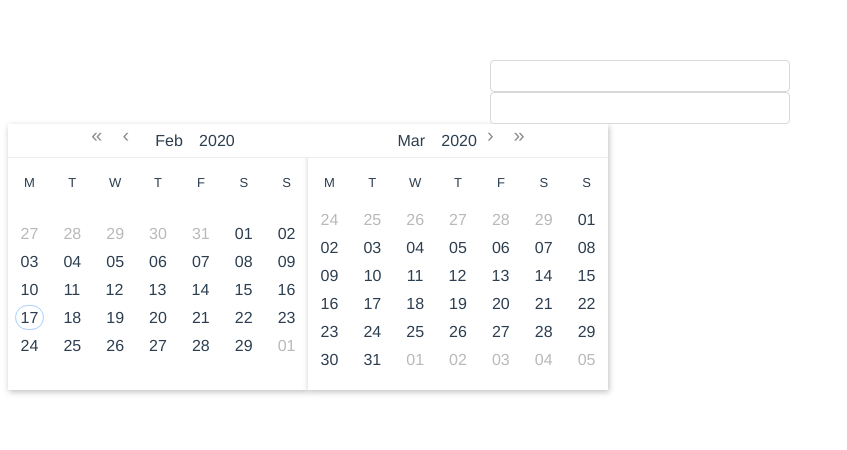
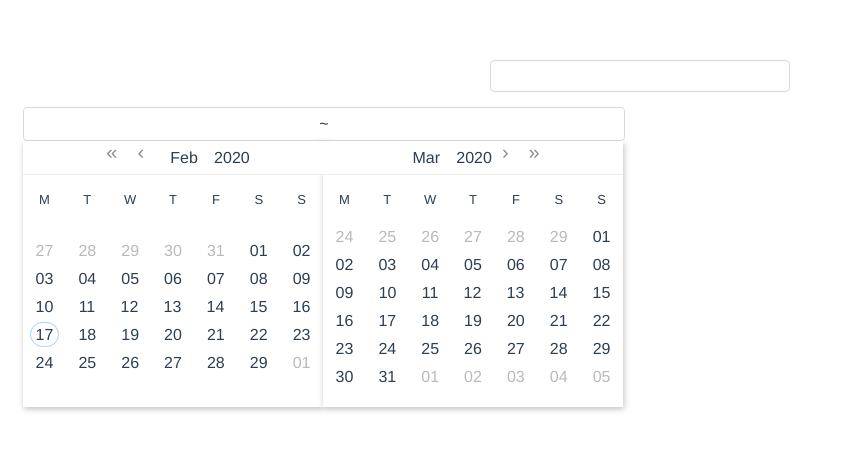
Before and after one commit to spacepatate/vue-space-datetime-picker, a Vue app: page / in a window 1280 px wide. Shown: the top 450 px of the page, without its empty margins (0-847 px from the left). Built offline with nearby package versions, Linux system fonts and the light colour scheme.

Commit message:
Update range dates pick

```diff
--- a/src/components/SpaceDaterangePicker.vue
+++ b/src/components/SpaceDaterangePicker.vue
@@ -3,15 +3,28 @@
     <div class="custom-display" ref="customDisplay">
       <slot></slot>
     </div>
+    <div class="default-inputs">
       <input type="text"
         v-if="!hasDefaultSlot"
-      v-model="label"
+        v-model="rangeStartDateLabel"
         :placeholder="placeholder"
         @click="openPopover"
         @blur="onBlur"
         :disabled="disabled"
         ref="spaceDatetimePickerInput"
-      class="sapce-datetime-picker-input space-input" />
+        class="sapce-datetime-picker-input start-date space-input" />
+      <span class="separator"> ~ </span>
+      <input type="text"
+        v-if="!hasDefaultSlot"
+        v-model="rangeEndDateLabel"
+        :placeholder="placeholder"
+        @click="openPopover"
+        @blur="onBlur"
+        :disabled="disabled"
+        ref="spaceDatetimePickerInput"
+        class="sapce-datetime-picker-input end-date space-input" />
+    </div>
+
     <!-- <div class="space-datetime-popover"
       ref="spaceDatetimePopover"
       :style="popoverStyle"
@@ -31,10 +44,9 @@
           :startingDay="startingDay"
           :mode="'date-range'"
           :rangeDatetimes="rangeDatetimes"
-          :isFirstDatePicker="true"
+          :leftRangeDatePicker="true"
           @modeChange="(mode) = startDatetimeMode = mode;"
-          @select="onSelectStartDatetime"
-          @change="onStartDatetimeChange"></SpaceDatePicker>
+          @select="onSelectStartDatetime"></SpaceDatePicker>
         <SpaceMonthPicker
           v-else-if="startDatetimeMode === modeEnum.MonthPick"
           v-model="rangeDatetimes.startDatetime"
@@ -60,10 +72,9 @@
           :mode="'date-range'"
           :startingDate="defaultRangeEndDate"
           :rangeDatetimes="rangeDatetimes"
-          :isFirstDatePicker="false"
+          :rightRangeDatePicker="true"
           @modeChange="(mode) = endDatetimeMode = mode;"
-          @select="onSelectEndDatetime"
-          @change="onEndDatetimeChange"></SpaceDatePicker>
+          @select="onSelectEndDatetime"></SpaceDatePicker>
         <SpaceMonthPicker
           v-else-if="endDatetimeMode === modeEnum.MonthPick"
           v-model="rangeDatetimes.endDatetime"
@@ -107,6 +118,8 @@ export default {
       endDatetimeMode: ModeEnum.DayPick,
       modeEnum: ModeEnum,
       label: null,
+      rangeStartDateLabel: null,
+      rangeEndDateLabel: null,
       displayPopover: false,
       popoverStyle: null,
       rangeDatetimes: {
@@ -233,15 +246,20 @@ export default {
   },
 
   watch: {
-    datetime() {
-      let tmp = this.format;
-      for (let i = 0; i < parseFuncs.length; i += 1) {
-        const parseFunc = parseFuncs[i];
-        if (this.format.includes(parseFunc.key)) {
-          tmp = parseFunc.handler(this.datetime, tmp);
+    rangeDatetimes: {
+      deep: true,
+      handler(value) {
+        if (value.startDatetime) {
+          this.rangeStartDateLabel = this.formatDatetime(value.startDatetime);
+        } else {
+          this.rangeStartDateLabel = null;
         }
+        if (value.endDatetime) {
+          this.rangeEndDateLabel = this.formatDatetime(value.endDatetime);
+        } else {
+          this.rangeEndDateLabel = null;
         }
-      this.label = tmp;
+      },
     },
   },
 
@@ -252,8 +270,19 @@ export default {
   },
 
   methods: {
+
+    formatDatetime(datetime) {
+      let tmp = this.format;
+      for (let i = 0; i < parseFuncs.length; i += 1) {
+        const parseFunc = parseFuncs[i];
+        if (this.format.includes(parseFunc.key)) {
+          tmp = parseFunc.handler(datetime, tmp);
+        }
+      }
+      return tmp;
+    },
+
     onStartDatetimeChange(datetime, mode) {
-      console.log('--- start datetime change ---', datetime);
       this.rangeDatetimes.startDatetime = datetime;
       this.startDatetimeMode = mode;
     },
@@ -263,39 +292,107 @@ export default {
       this.endDatetimeMode = mode;
     },
 
+    isSameDay(d1, d2) {
+      return (d1.getFullYear() === d2.getFullYear()
+          && d1.getMonth() === d2.getMonth()
+          && d1.getDate() === d2.getDate());
+    },
+
+    isSameRangeStartDate(datetime) {
+      return this.rangeDatetimes.startDatetime
+        && this.isSameDay(this.rangeDatetimes.startDatetime, datetime);
+    },
+
+    isSameRangeEndDate(datetime) {
+      return this.rangeDatetimes.endDatetime
+        && this.isSameDay(this.rangeDatetimes.endDatetime, datetime);
+    },
+
     onSelectStartDatetime(datetime) {
+      if (this.isSameRangeStartDate(datetime)) {
+        this.rangeDatetimes.startDatetime = null;
+        this.rangeDatetimes.endDatetime = null;
+        return;
+      }
+      // if the range start datetime is already set, and the end datetime is blank,
+      // assign the value to end datetime if the new selected one is newer,
+      if (this.rangeDatetimes.startDatetime
+        && datetime.getTime() > this.rangeDatetimes.startDatetime.getTime()) {
+        if (this.isSameRangeEndDate(datetime)) {
+          this.rangeDatetimes.endDatetime = null;
+          return;
+        }
+        this.rangeDatetimes.endDatetime = datetime;
+        return;
+      }
       this.rangeDatetimes.startDatetime = datetime;
-      // this.displayPopover = false;
-      // if (!this.disabled) {
-      // this.$emit('input', this.startDatetime);
-      // }
     },
 
     onSelectEndDatetime(datetime) {
+      if (this.isSameRangeEndDate(datetime)) {
+        this.rangeDatetimes.endDatetime = null;
+        return;
+      }
+      if (this.isSameRangeStartDate(datetime)) {
+        this.rangeDatetimes.startDatetime = null;
+        this.rangeDatetimes.endDatetime = null;
+        return;
+      }
+      if (!this.rangeDatetimes.startDatetime) {
+        this.rangeDatetimes.startDatetime = datetime;
+        return;
+      }
+      if (this.rangeDatetimes.startDatetime.getTime() > datetime.getTime()) {
+        this.rangeDatetimes.startDatetime = datetime;
+        return;
+      }
       this.rangeDatetimes.endDatetime = datetime;
-      // this.displayPopover = false;
-      // if (!this.disabled) {
-      // this.$emit('input', this.datetime);
-      // }
     },
 
     onBlur() {
-      let datetime = new Date();
-      if (!this.label) {
+      let startDatetime = new Date();
+      let endDatetime = new Date();
+      if (this.disabled) {
+        return;
+      }
+      if (!this.rangeStartDateLabel
+        && !this.rangeEndDateLabel) {
         this.$emit('input', null);
         return;
       }
       for (let i = 0; i < reverseFuncs.length; i += 1) {
         const parseFunc = reverseFuncs[i];
         if (this.format.includes(parseFunc.key)) {
-          const tmp = parseFunc.handler(this.label, this.format, datetime);
-          datetime = new Date(tmp);
+          if (this.rangeStartDateLabel) {
+            const tmp = parseFunc.handler(this.rangeStartDateLabel, this.format, startDatetime);
+            startDatetime = new Date(tmp);
+          } else {
+            this.rangeDatetimes.startDatetime = null;
+          }
+          if (this.rangeEndDateLabel) {
+            const tmp = parseFunc.handler(this.rangeEndDateLabel, this.format, endDatetime);
+            endDatetime = new Date(tmp);
+          } else {
+            this.rangeDatetimes.endDatetime = null;
           }
         }
-      if (isValidDate(datetime) && !this.disabled) {
-        this.datetime = datetime;
-        this.$emit('input', this.datetime);
       }
+      if (this.rangeStartDateLabel && isValidDate(startDatetime)) {
+        this.rangeDatetimes.startDatetime = startDatetime;
+      }
+      if (this.rangeEndDateLabel && isValidDate(endDatetime)) {
+        this.rangeDatetimes.endDatetime = endDatetime;
+      }
+      // The end datetime is smaller than the start datetime,
+      // set to null
+      if (this.rangeDatetimes.startDatetime
+        && this.rangeDatetimes.endDatetime
+        && this.rangeDatetimes.endDatetime.getTime()
+          < this.rangeDatetimes.startDatetime.getTime()) {
+        this.rangeDatetimes.startDatetime = null;
+        this.rangeDatetimes.endDatetime = null;
+      }
+      this.$emit('input', this.rangeDatetimes);
     },
 
     onClickHandler(e) {
@@ -341,6 +438,9 @@ export default {
 };
 </script>
 <style lang="scss">
+
+  .space-daterange-picker {
+    padding: 15px;
     input.space-input {
       box-sizing: border-box;
       margin: 0;
@@ -358,7 +458,29 @@ export default {
       background-color: #fff;
       border: 1px solid #d9d9d9;
       border-radius: 4px;
+
+      &.start-date,
+      &.end-date {
+        border: 0;
+        flex: 1 1 auto;
       }
+    }
+
+    .default-inputs {
+      border: 1px solid #d9d9d9;
+      border-radius: 4px;
+      max-width: 600px;
+      display: flex;
+    }
+
+    .separator {
+      background-color: #fff;
+      display: inline-block;
+      line-height: 32px;
+      padding: 0 5px;
+    }
+  }
+
   .space-date-range-popover {
     display: flex;
   }
```
Also changed, not shown: src/components/SpaceDatePicker.vue (+93 -25 lines). Lines whose indentation alone changed are shown as unchanged.
